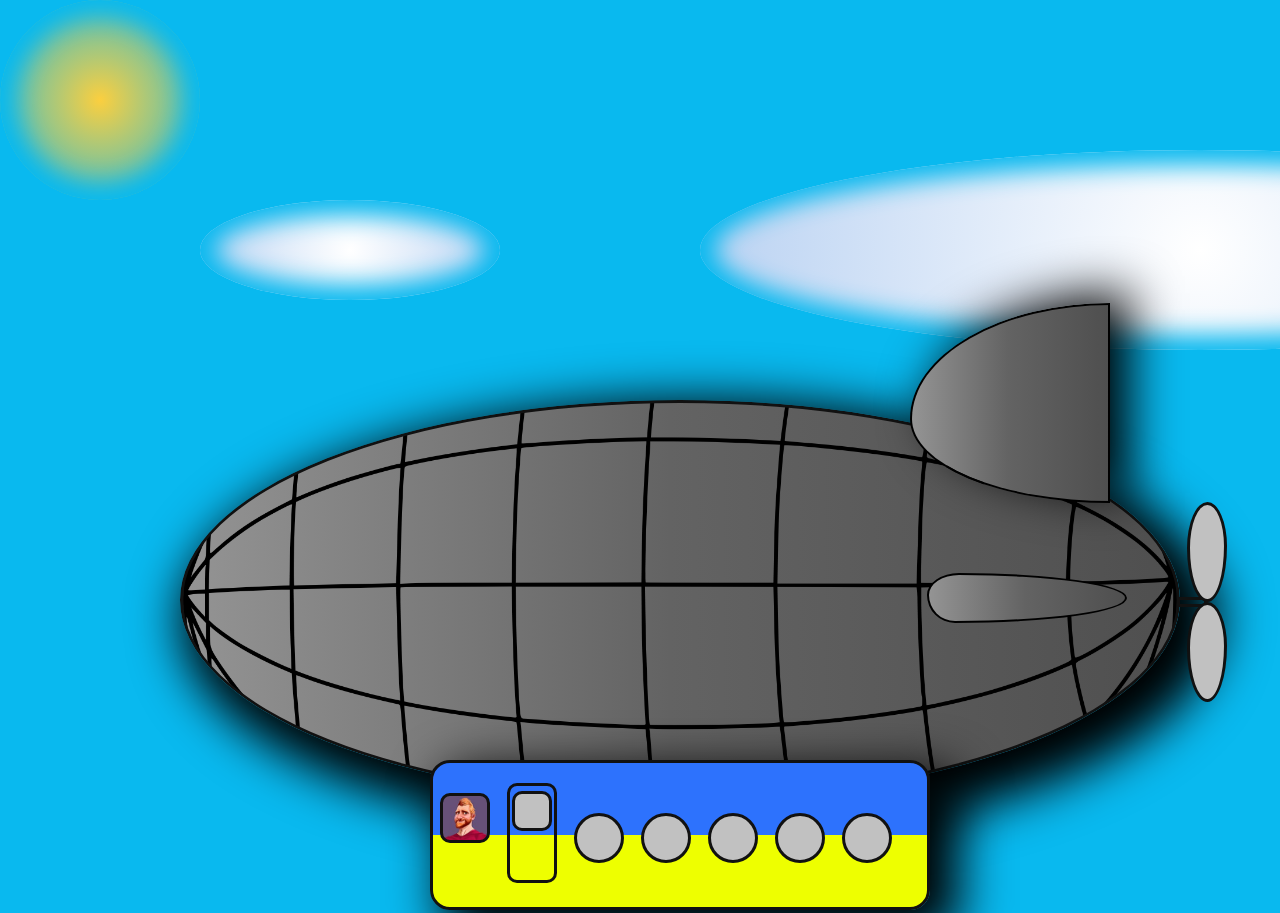
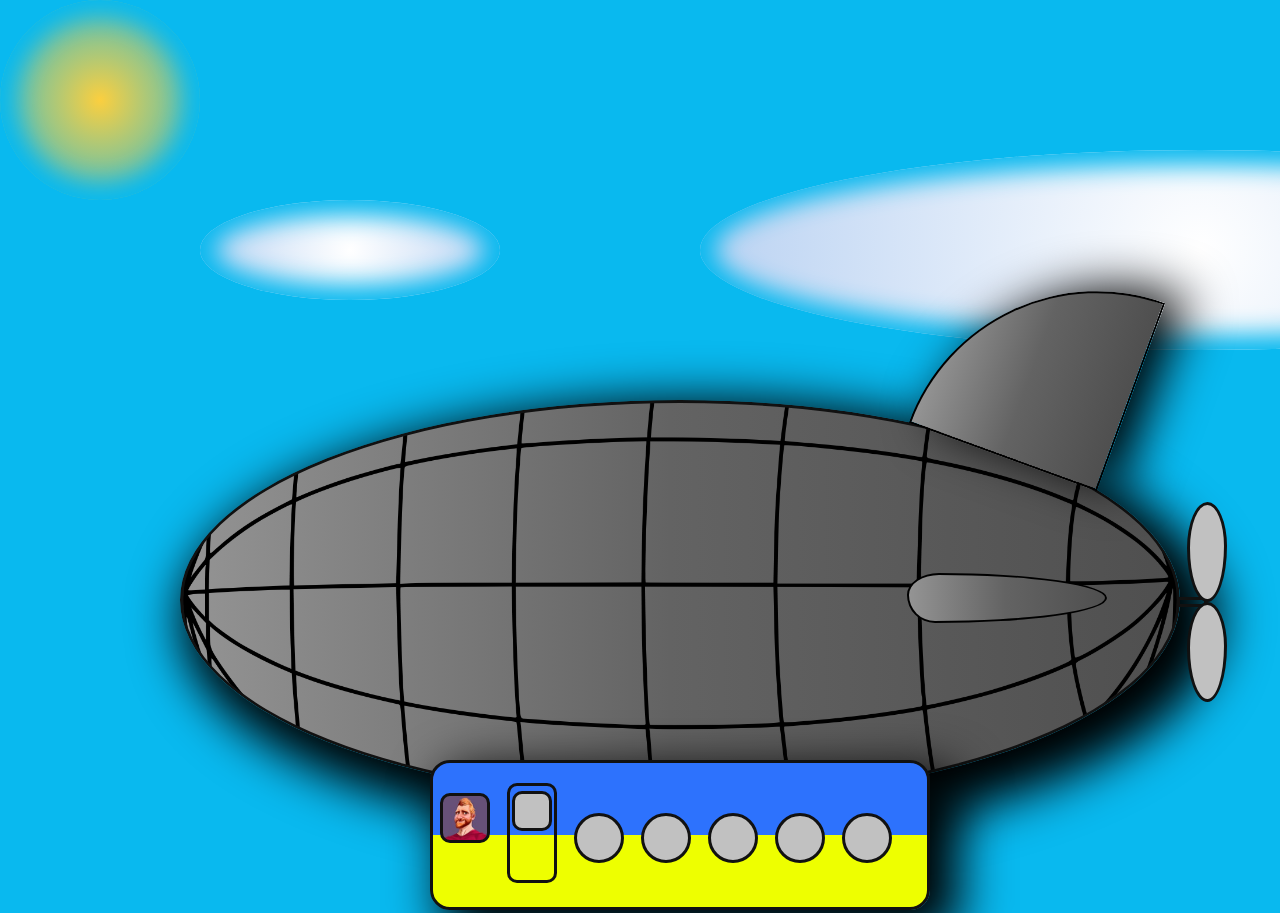
Before and after one commit to otetsconstantine/homework, a plain HTML site: page lesson11/index.html in a window 1280 px wide. Shown: the top 913 px of the page. Drawn offline with Linux system fonts and the light colour scheme.

Commit message:
Add files via upload

```diff
--- a/lesson11/css/style.css
+++ b/lesson11/css/style.css
@@ -90,12 +90,13 @@
    width: 200px;
    height: 200px;
    border: 2px solid #000000;
-   border-radius: 100% 0% 0% 100% / 58% 100% 0% 42% ;
+   border-radius:100% 0% 100% 0% / 100% 100% 0% 0% ;
    background: linear-gradient(90deg, rgba(148, 148, 148, 1) 0%, rgba(99, 99, 99, 1) 49%, rgba(79, 79, 79, 1) 100%);
    position: absolute;
-   right: 67px;
-   top: -100px;
+   right: 40px;
+   top: -140px;
    box-shadow: 20px -10px 50px 0px #000000;
+   transform: rotate(20deg);
 }
 .airship__dome::after {
    content: "";
@@ -105,7 +106,7 @@
    border-radius: 16% 84% 86% 14% / 44% 50% 50% 56%;
    background: linear-gradient(90deg, rgba(148, 148, 148, 1) 0%, rgba(99, 99, 99, 1) 49%, rgba(79, 79, 79, 1) 100%);
    position: absolute;
-   right: 50px;
+   right: 70px;
    top: 170px;
 }
 
@@ -193,9 +194,9 @@
 }
 .airship:hover .airship__propeller {
    transform: rotateX(3600deg);
-   transition: all 15s;
+   transition: all 20s;
 }
-.airship:hover {
+.airship:hover  {
    transform: translateX(-400px);
    transition: all 15s;
 }
@@ -371,6 +372,7 @@
 }
 .something__ladybug:hover {
    transform: scale3d(5, 5, 5);
+   position: relative;
 }
 /* ------------------------------------------------------- */
 .something__translate3d {
@@ -506,7 +508,7 @@
 .earth__river {
 }
 .river {
-   min-height: 200px;
+   min-height: 300px;
    background: #0268d5;
    position: relative;
 }
@@ -517,7 +519,7 @@
    background: #b25900;
    border-radius: 100% 0% 51% 49% / 0% 0% 100% 100%;
    position: absolute;
-   top: 80px;
+   top: 200px;
    z-index: 1;
 }
 .river:hover .river__canoe {
```
